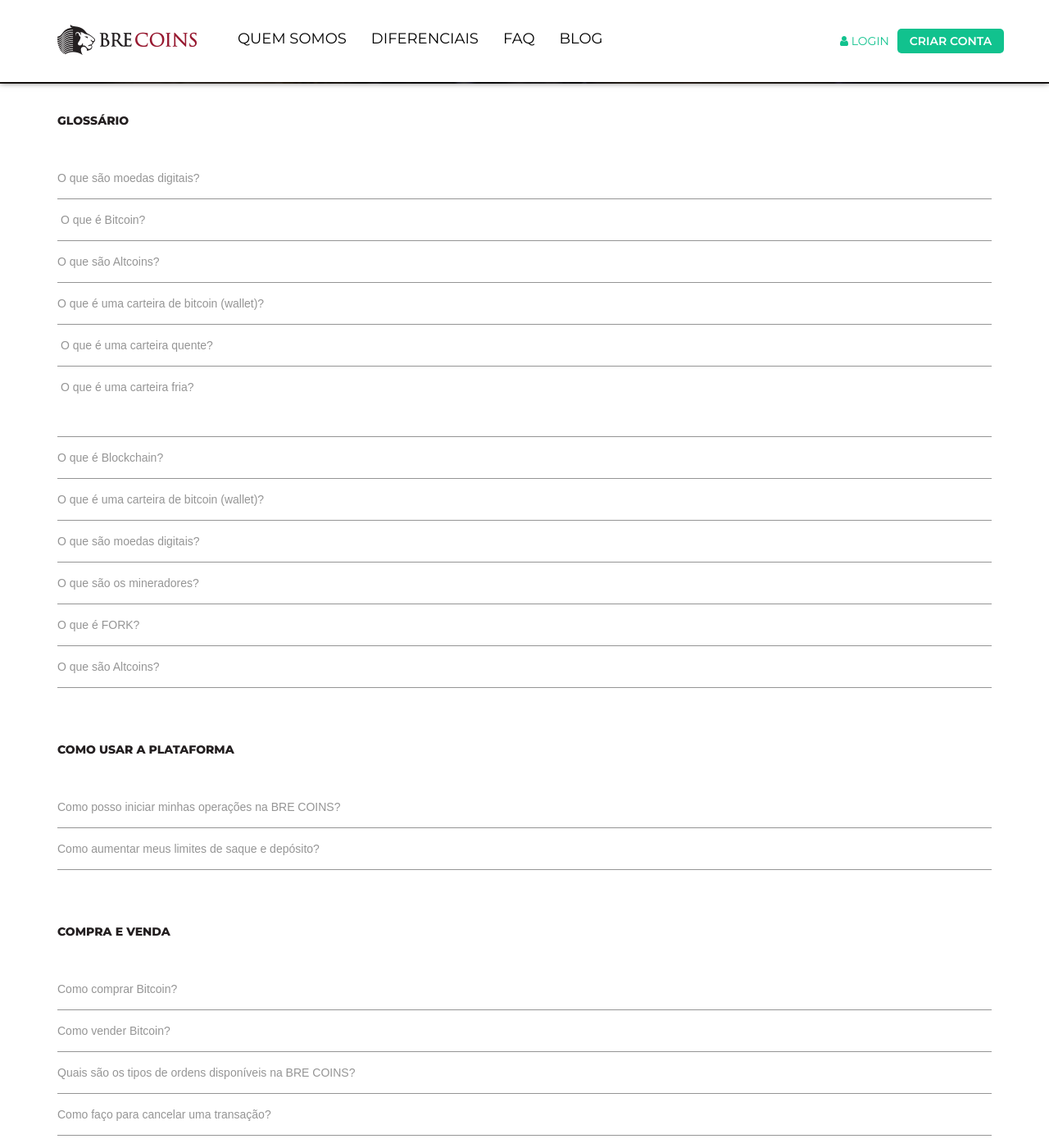
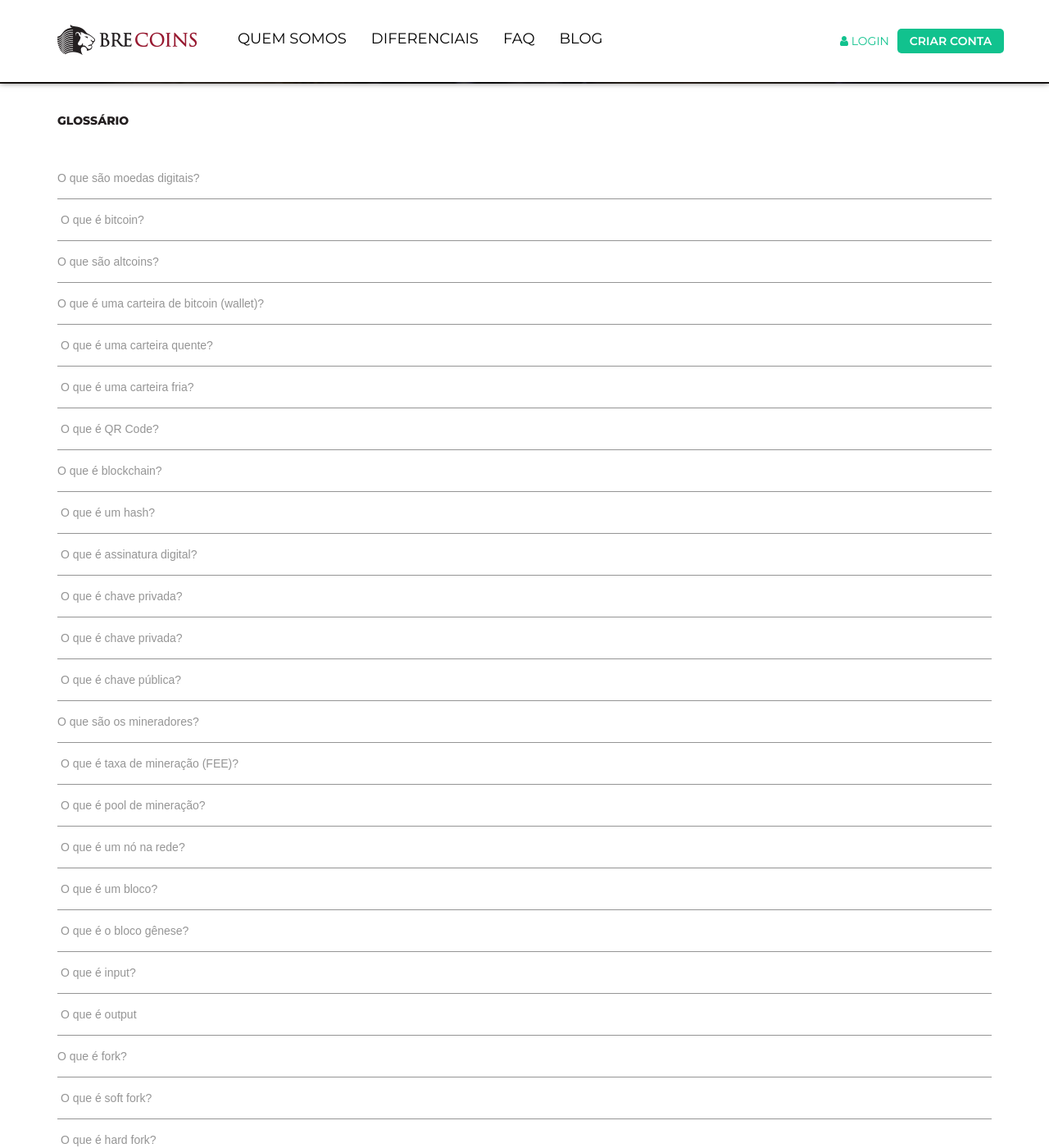
Before and after one commit to digitalbre/brecoins.github.io, a Jekyll site: the page built from faq.md, in a window 1280 px wide and 1400 px high, scrolled down 448 px. Shown: the whole window at 82% size. Built offline with Jekyll 4.4.1, drawn with Linux system fonts in a browser that asks for light colours; nearby versions of some CDN libraries; some web fonts are replaced; a script that is not in the unit is left out; some of the changed text lies outside the part shown.

Commit message:
Update faq.md

```diff
--- a/faq.md
+++ b/faq.md
@@ -11,21 +11,42 @@ GLOSSÁRIO
 
 {:.muli}
 
-*  [O que são moedas digitais?](/faq/o-que-sao-moedas-digitais.html "O que são moedas digitais"){:.cinza}
-*  [O que é Bitcoin?](/faq/o-que-e-bitcoin.html "O que é Bitcoin?"){:.cinza}
-*  [O que são Altcoins?](/faq/o-que-sao-altcoins.html "O que são Altcoins?"){:.cinza}
+*  [O que são moedas digitais?](/faq/o-que-sao-moedas-digitais.html "O que são moedas digitais?"){:.cinza}
+*  [O que é bitcoin?](/faq/o-que-e-bitcoin.html "O que é Bitcoin?"){:.cinza}
+*  [O que são altcoins?](/faq/o-que-sao-altcoins.html "O que são Altcoins?"){:.cinza}
 *  [O que é uma carteira de bitcoin (wallet)?](/faq/o-que-e-uma-carteira-de-bitcoin.html "O que é uma carteira de bitcoin (wallet)?"){:.cinza}
 *  [O que é uma carteira quente?](/faq/o-que-e-uma-carteira-quente.html "O que é uma carteira quente?"){:.cinza}
 *  [O que é uma carteira fria?](/faq/o-que-e-uma-carteira-fria.html "O que é uma carteira fria?"){:.cinza}
+*  [O que é QR Code?](/faq/o-que-e-qr-code.html "O que é QR Code?"){:.cinza}
+*  [O que é blockchain?](/faq/o-que-e-blockchain.html "O que é Blockchain?"){:.cinza}
+*  [O que é um hash?](/faq/o-que-e-um-hash.html "O que é um hash?"){:.cinza}
+*  [O que é assinatura digital?](/faq/o-que-e-assinatura-digital "O que é assinatura digital?"){:.cinza}
+*  [O que é chave privada?](/faq/o-que-e-chave-privada.html "O que é chave privada?"){:.cinza}
+*  [O que é chave privada?](/faq/o-que-e-chave-privada.html "O que é chave privada?"){:.cinza}
+*  [O que é chave pública?](/faq/o-que-e-chave-publica.html "O que é chave pública?"){:.cinza}
+*  [O que são os mineradores?](/faq/o-que-sao-os-mineradores.html "O que são os mineradores?"){:.cinza}
+*  [O que é taxa de mineração (FEE)?](/faq/o-que-e-taxa-de-mineracao.html "O que é taxa de mineração?"){:.cinza}
+*  [O que é pool de mineração?](/faq/o-que-e-pool-de-mineracao.html "O que é um pool de mineração?"){:.cinza}
+*  [O que é um nó na rede?](/faq/o-que-e-um-no-na-rede.html "O que é um nó na rede?"){:.cinza}
+*  [O que é um bloco?](/faq/o-que-e-um-bloco.html "O que é um bloco?"){:.cinza}
+*  [O que é o bloco gênese?](/faq/o-que-e-o-bloco-genese.html "O que é o bloco gênese?"){:.cinza}
+*  [O que é input?](/faq/o-que-e-input.html "O que é input?"){:.cinza}
+*  [O que é output](/faq/o-que-e-output.html "O que é output?"){:.cinza}
+*  [O que é fork?](/faq/o-que-e-fork.html "O que é fork?"){:.cinza}
+*  [O que é soft fork?](/faq/o-que-e-soft-fork.html "O que é soft fork?"){:.cinza}
+*  [O que é hard fork?](/faq/o-que-e-hard-fork.html "O que é hard fork?"){:.cinza}
+*  [O que é ICO (Initial Public Offering)?](/faq/o-que-e-ico.html "O que é ICO (Initial Public Offering)?"){:.cinza}
+*  [O que é pump?](/faq/o-que-e-pump.html "O que é pump?"){:.cinza}
+*  [O que é dump?](/faq/o-que-e-dump.html "O que é dump?"){:.cinza}
+*  [O que é trader?](/faq/o-que-e-trader.html "O que é trader?"){:.cinza}
+*  [O que é day trader](/faq/o-que-e-day-trader.html " O que é day trader?"){:.cinza}
+*  [A que se refere o termo baleia (whale)?](/faq/a-que-se-refere-o-termo-baleia.html "A que se refere o termo baleia (whale)?"){:.cinza}
+*  [O que é satoshi?](/faq/o-que-e-satoshi.html "O que é satoshi?"){:.cinza}
 
 
 
-*   [O que é Blockchain?](/faq/o-que-e-blockchain.html "O que é Blockchain?"){:.cinza}
-*   [O que é uma carteira de bitcoin (wallet)?](/faq/o-que-e-uma-carteira-de-bitcoin.html "O que é uma carteira de bitcoin (wallet)?"){:.cinza}
-*   [O que são moedas digitais?](/faq/o-que-sao-moedas-digitais.html "O que são moedas digitais?"){:.cinza}
-*   [O que são os mineradores?](/faq/o-que-sao-os-mineradores.html "O que são os mineradores?"){:.cinza}
-*   [O que é FORK?](/faq/o-que-e-fork.html "O que é FORK?"){:.cinza}
-*   [O que são Altcoins?](/faq/o-que-sao-altcoins.html "O que são Altcoins?"){:.cinza}
+
+
 
 
    &nbsp;
```
